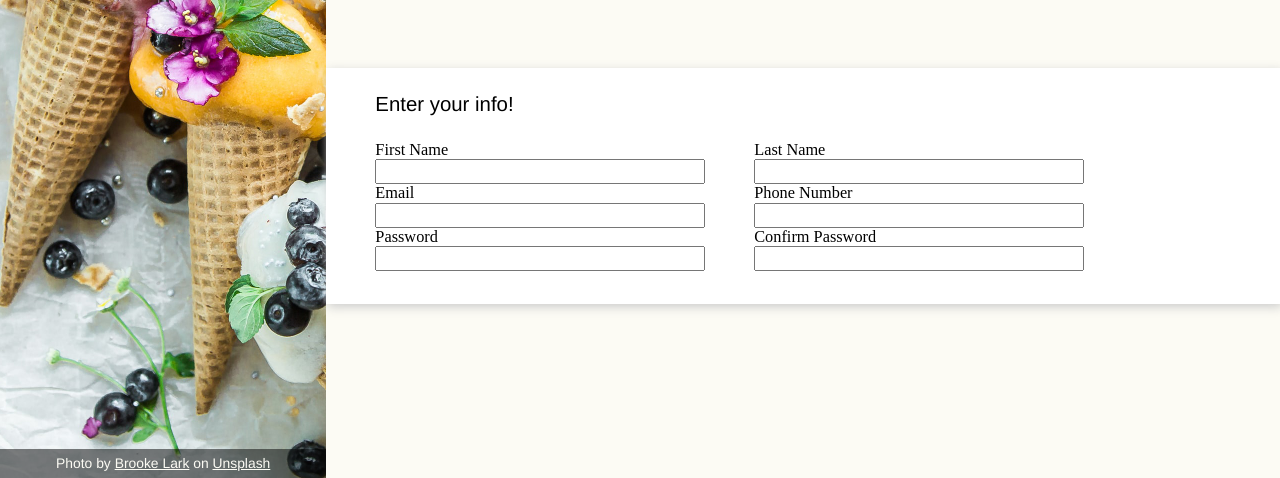
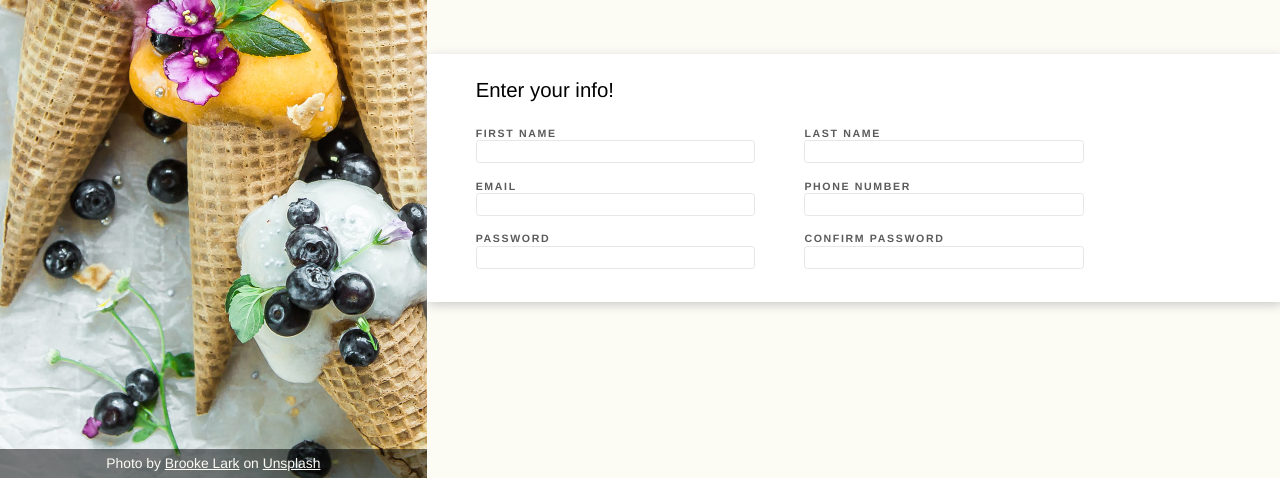
Before and after one commit to xsherryhe/sign-up-form, a plain HTML site: page index.html in a window 1280 px wide. Shown: the part 322-800 px from the top of the page. Drawn offline with Linux system fonts and the light colour scheme.

Commit message:
Styled form input boxes

```diff
--- a/styles/form-styles.css
+++ b/styles/form-styles.css
@@ -8,9 +8,12 @@
   --banner-container-bg-color: rgba(0, 0, 0, 0.5);
   --form-bg-color: #ffffff;
   --text-color: black;
+  --label-color: #5b5b5b;
+  --box-shadow-color: #cccccc;
   --logo-fonts: logo-font, -apple-system, BlinkMacSystemFont, 'Segoe UI', 'Open Sans', 'Helvetica Neue', sans-serif;
   --text-fonts: 'Helvetica Neue', -apple-system, BlinkMacSystemFont, 'Segoe UI', 'Open Sans', sans-serif;
   --banner-min-width: 20rem;
+  --input-border-color: #E5E7EB;
   font-size: calc(8px + 0.4vh + 0.4vw);
 }
 
@@ -39,6 +42,7 @@ body::before {
 
 #banner {
   position: relative;
+  flex: 1;
   color: var(--banner-color);
   min-width: var(--banner-min-width);
 }
@@ -83,6 +87,7 @@ a:link, a:visited {
 }
 
 main {
+  flex: 2;
   display: flex;
   flex-flow: column;
   justify-content: center;
@@ -102,12 +107,15 @@ p {
   font-family: var(--text-fonts);
   font-size: 1.25rem;
   font-weight: 500;
-  margin: 1.5rem 0 1.5rem 0;
+  margin: 1.5rem 0 0.5rem 0;
 }
 
 form {
+  display: flex;
+  flex-flow: column;
+  gap: 1rem;
   background-color: var(--form-bg-color);
-  box-shadow: 0.1rem 0.2rem 0.6rem #cccccc;
+  box-shadow: 0.1rem 0.2rem 0.6rem var(--box-shadow-color);
   padding-bottom: 2rem;
   padding-right: 12rem;
 }
@@ -123,3 +131,24 @@ form {
   display: flex;
   flex-flow: column;
 }
+
+label {
+  font-family: var(--text-fonts);
+  font-size: 0.65rem;
+  font-weight: 600;
+  color: var(--label-color);
+  text-transform: uppercase;
+  letter-spacing: 0.1rem;
+  margin-bottom: 0.1rem;
+}
+
+input {
+  border: var(--input-border-color) solid 0.1rem;
+  border-radius: 0.2rem;
+}
+
+input:focus {
+  outline-style: solid;
+  outline-width: 0.08rem;
+  box-shadow: 0.1rem 0.1rem 0.6rem var(--box-shadow-color);
+}
```
